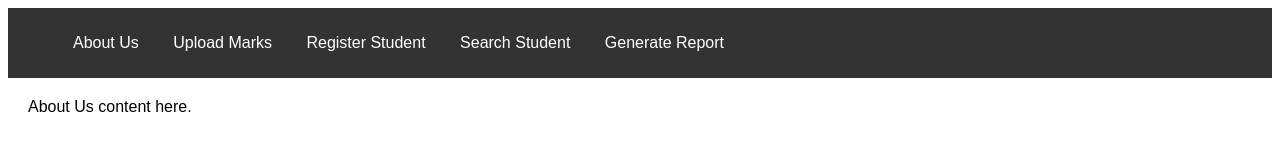
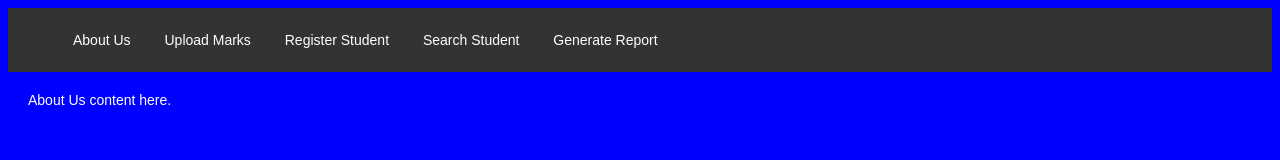
Before and after one commit to Kunta-pro/School-managment-, a plain HTML site: page frontend/index.html in a window 1280 px wide. Drawn offline with nearby package versions, Linux system fonts and the light colour scheme.

Commit message:
Update style.css

```diff
--- a/frontend/style.css
+++ b/frontend/style.css
@@ -1,7 +1,8 @@
-/* frontend/style.css */
-
 body {
-    font-family: Arial, sans-serif;
+    background-color: blue; /* Set the background color to blue */
+    font-family: Arial, sans-serif; /* Ensure the font style is Arial */
+    color: white; /* Set text color to white */
+    font-size: 14px; /* Reduce font size */
 }
 
 nav {
@@ -19,7 +20,7 @@ nav ul li {
 }
 
 nav ul li a {
-    color: white;
+    color: white; /* Link text color */
     text-decoration: none;
 }
 
```
